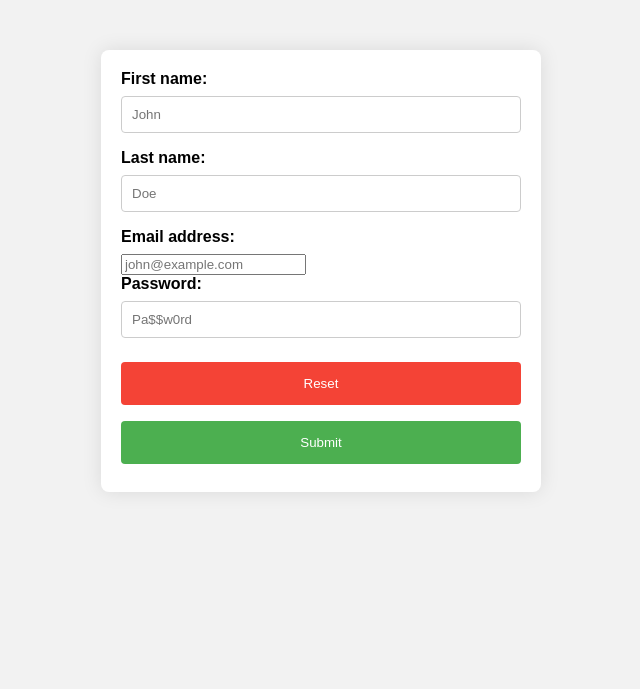
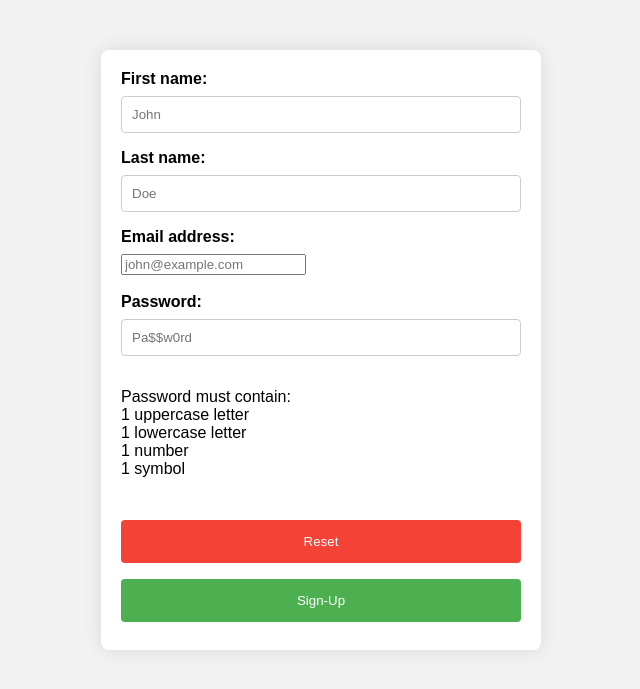
Before and after one commit to Llamahawk/CSC289-Tax-Estimation-Service, a Django app: page /calculator_app/signup/ in a window 1280 px wide. Shown: the top 689 px of the page, without its empty margins (319-959 px from the left). Run offline with Django 5.2, Linux system fonts and the light colour scheme.

Commit message:
UI Clarity
added password requirements to sign-up screen
added "sign-up" to submit button
changed welcome message on sign-up button
spaced out username and password input boxes

```diff
--- a/calculator_project/calculator_app/templates/calculator_app/dashboard.html
+++ b/calculator_project/calculator_app/templates/calculator_app/dashboard.html
@@ -8,10 +8,10 @@
     <title>Dashboard</title>
 </head>
 <body>
-    <h1>Welcome, {{ user_instance.first_name }} {{ user_instance.last_name }}!</h1>
+    <h1>Welcome to the North Carolina Tax Estimation Service!</h1>
 
     {% if result %}
-        <h2>Tax Results</h2>
+        <h2>Your Tax Results</h2>
         <p>State Tax: ${{ result.0 }}</p>
         <p>Federal Tax: ${{ result.1 }}</p>
         <p>Total Tax: ${{ result.2 }}</p>
--- a/calculator_project/calculator_app/templates/calculator_app/login.html
+++ b/calculator_project/calculator_app/templates/calculator_app/login.html
@@ -24,7 +24,7 @@
 
         <label for="email_address">Email address:</label>
         <input type="email" id="email_address" name="email_address" placeholder="good@email.com" required>
-        <br>
+        <br><br>
         <label for="password">Password:</label>
         <input type="password" id="password" name="password" placeholder="Pa$$w0rd" required>
         <br>
--- a/calculator_project/calculator_app/templates/calculator_app/signup.html
+++ b/calculator_project/calculator_app/templates/calculator_app/signup.html
@@ -28,14 +28,14 @@
         <br>
         <label for="email_address">Email address:</label>
         <input type="email" id="email_address" name="email_address" placeholder="john@example.com" required>
-        <br>
+        <br><br>
 
         <label for="password">Password:</label>
         <input type="password" id="password" name="password" placeholder="Pa$$w0rd" required>
-
+        <p>Password must contain:<br>1 uppercase letter<br>1 lowercase letter<br>1 number<br>1 symbol</p>
         <br>
         <input type="reset">
-        <input type="submit">
+        <input type="submit" value="Sign-Up">
     </form>
 </body>
 </html>
```
